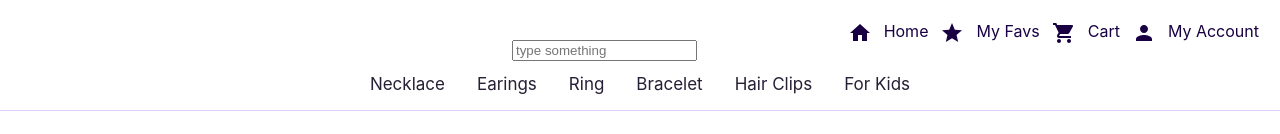
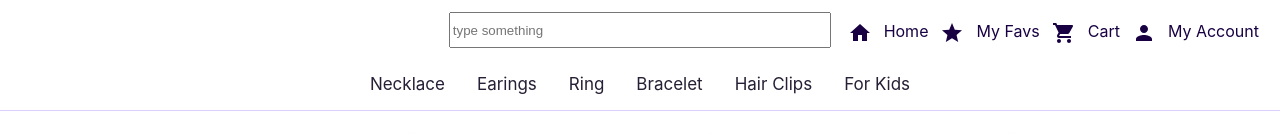
Before and after one commit to iklimduman/ecommerce, a React (Create React App) app: page / in a window 1280 px wide. Shown: the top 134 px of the page. Built offline with nearby package versions, Linux system fonts and the light colour scheme.

Commit message:
align searchbar

```diff
--- a/src/Components/Common/Navbardev/Navbardev.css
+++ b/src/Components/Common/Navbardev/Navbardev.css
@@ -114,9 +114,10 @@
 
 
   .input-field{
-    position: absolute !important;
-    top: 5% !important;
-    left: 40% !important;
+    position: relative !important;
+    margin : auto ;
+    height: 50% !important;
+    width : 30%
   }
 
   .topnav-right-button{
@@ -131,8 +132,3 @@
     position : absolute ;
     top : 1%;
   }
-
-  .input-field{
-    position : absolute;
-    top : 1% ;
-  }
```
